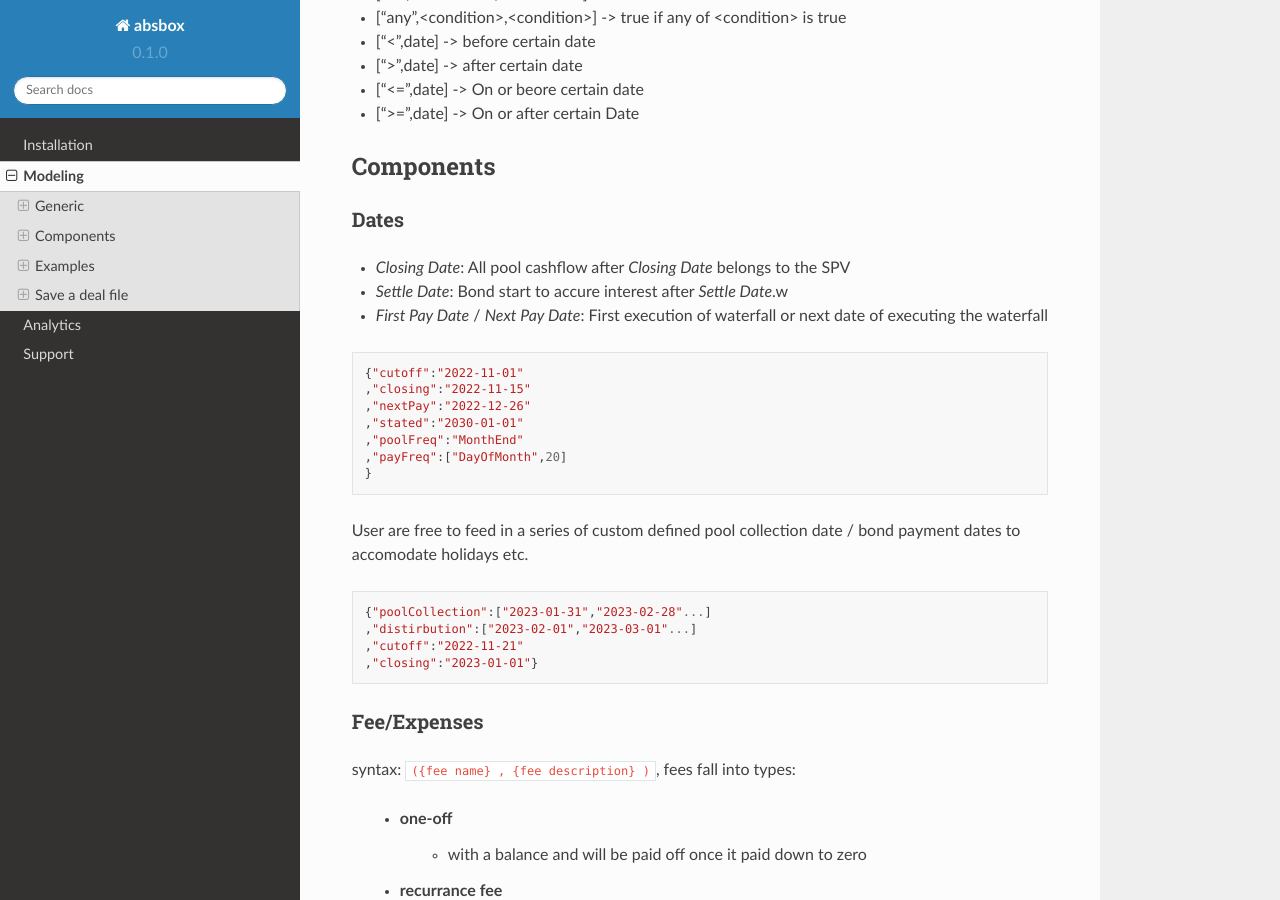
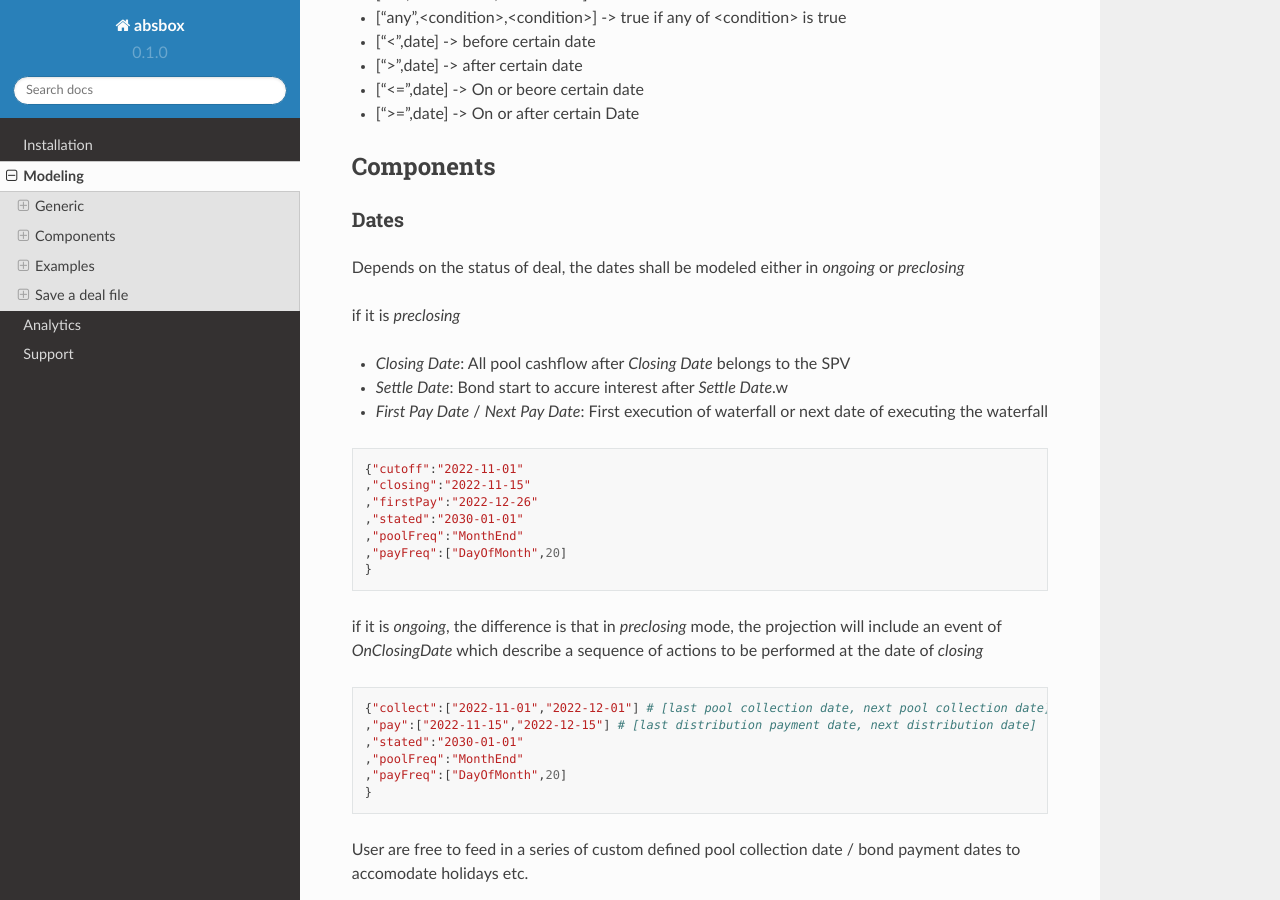
Before and after one commit to yellowbean/absbox-doc, a Sphinx documentation site: the page built from docs/source/modeling.rst, in a window 1280 px wide and 900 px high, scrolled down 2402 px. Built offline with Sphinx 7.4.7 and the Read the Docs theme 2.0.0, drawn with Linux system fonts in a browser that asks for light colours.

Commit message:
update date modelling

```diff
--- a/docs/source/modeling.rst
+++ b/docs/source/modeling.rst
@@ -18,6 +18,7 @@ Deal modeling is a process to build a deal with descriptive factual data, like:
     * Distribution day for all the bonds and fees
     * Event of Default (Optional)
     * Clean up call (Optional)
+
 * Dates info
 
   * Cutoff day / Closing Date / Next/First payment Date
@@ -109,10 +110,12 @@ Components
 Dates
 ---------
 
+Depends on the status of deal, the dates shall be modeled either in `ongoing` or `preclosing`
+
+if it is `preclosing`
+
 - `Closing Date`: All pool cashflow after `Closing Date` belongs to the SPV
-
 - `Settle Date`: Bond start to accure interest after `Settle Date`.w
-
 - `First Pay Date` / `Next Pay Date`: First execution of waterfall or next date of executing the waterfall
 
 
@@ -120,11 +123,23 @@ Dates
 
     {"cutoff":"2022-11-01"
     ,"closing":"2022-11-15"
-    ,"nextPay":"2022-12-26"
+    ,"firstPay":"2022-12-26"
     ,"stated":"2030-01-01"
     ,"poolFreq":"MonthEnd"
     ,"payFreq":["DayOfMonth",20]
     }
+
+if it is `ongoing`, the difference is that in `preclosing` mode, the projection will include an event of `OnClosingDate` which describe a sequence of actions to be performed at the date of `closing`
+
+.. code-block:: python
+
+    {"collect":["2022-11-01","2022-12-01"] # [last pool collection date, next pool collection date]
+    ,"pay":["2022-11-15","2022-12-15"] # [last distribution payment date, next distribution date]
+    ,"stated":"2030-01-01"
+    ,"poolFreq":"MonthEnd"
+    ,"payFreq":["DayOfMonth",20]
+    }
+
 
 User are free to feed in a series of custom defined pool collection date / bond payment dates to accomodate holidays etc.
 
```
